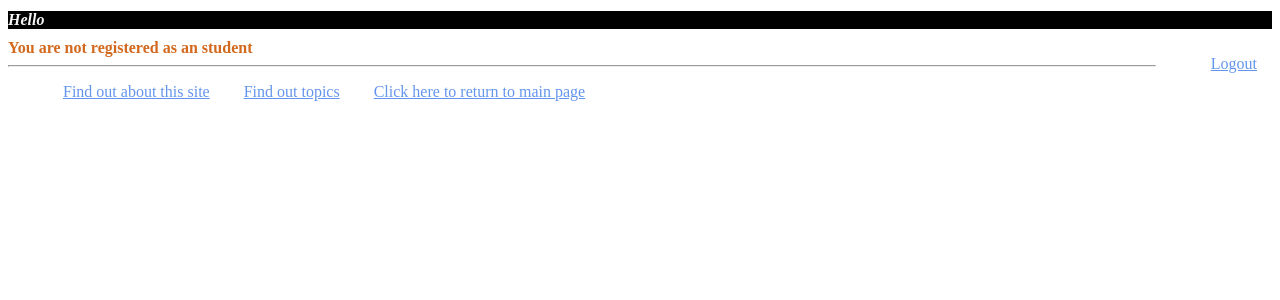
After one commit to yasinghcse/Django-python-project, a Django app: page /myapp/mycourses/ in a window 1280 px wide. The commit adds this page. Shown: the top 300 px of the page. Run offline with Django 3.2, Linux system fonts and the light colour scheme; a user stored in the database is signed in; data comes from the database, SQL or seed files in the repository; both versions use the stored data as it was after the commit; parts of the project's set-up code (start-up, migrations or seed data) failed here and were passed over.

Commit message:
final proj changes

```diff
--- a/myapp/templates/myapp/base.html
+++ b/myapp/templates/myapp/base.html
@@ -9,7 +9,18 @@
 
     <body>
         <div>
-            <h1>{% block myhdg %}Hello Team 1 {% endblock %}</h1>
+            {% if request.user.is_authenticated %}
+                <h1>{% block myhdg %}Hello {{ user.first_name }} {% endblock %}</h1>
+                <ul style="float: right">
+                    <li class="hbar1"><a href="/myapp/logout/">Logout</a></li>
+                </ul>
+             {% else %}
+                <ul style="float: right">
+                    <li class="hbar1"><a href="/myapp/login/">Login</a></li>
+                    <li class="hbar1"><a href="/myapp/register/">Register</a></li>
+                </ul>
+            {% endif %}
+
             {% block body_block %}*** {% endblock %}
         </div>
         <hr />
--- /dev/null
+++ b/myapp/templates/myapp/mycourses.html
@@ -0,0 +1,18 @@
+{% extends 'myapp/base.html' %}
+{% block body_block %}
+      <div class="myClass">
+     {% if courselist %}
+        <h2>List of Courses you are registered in</h2>
+
+        <ol>
+            {% for course  in courselist %}
+                <!--<li> {{ course.title}} </li>-->
+                <li><a href="{% url 'myapp:detail' course.course_no %}">{{course.title }}</a>
+</li>
+            {% endfor %}
+        </ol>
+    {% else %}
+        <strong>You are not registered as an student</strong>
+    {% endif %}
+       </div>
+{% endblock %}
--- a/myapp/urls.py
+++ b/myapp/urls.py
@@ -9,4 +9,8 @@ urlpatterns = [
         url(r'topics/$', views.topics, name='topics'),
         url(r'addtopic/$', views.addtopic, name='addtopic'),
         url(r'topics/(?P<topic_id>\d+)$', views.topicdetail, name='topicdetail'),
+        url(r'register/$', views.register, name='register'),
+        url(r'login/$', views.user_login, name='user_login'),
+        url(r'logout/$', views.user_logout, name='user_logout'),
+        url(r'mycourses/$', views.mycourses, name='mycourses'),
 ]
--- a/myapp/views.py
+++ b/myapp/views.py
@@ -1,12 +1,14 @@
 # Import necessary classes
 from django.db.models.functions.base import Coalesce
 from django.http import HttpResponse, response
-from myapp.models import Author, Book, Course, Topic
-from myapp.forms import TopicForm, InterestForm
+from myapp.models import Author, Book, Course, Topic, Student
+from myapp.forms import TopicForm, InterestForm, StudentForm
 from django.shortcuts import get_object_or_404
 from django.shortcuts import render
 from django.http import HttpResponseRedirect
 from django.core.urlresolvers import reverse
+from django.contrib.auth import authenticate, login, logout
+from django.contrib.auth.decorators import login_required
 
 
 
@@ -31,7 +33,7 @@ from django.core.urlresolvers import reverse
 # new index function using templates
 def index(request):
     courselist = Course.objects.all().order_by('title')[:10]
-    return render(request, 'myapp/index.html', {'courselist': courselist})
+    return render(request, 'myapp/index.html', {'courselist': courselist,'request.user':request.user })
 
 
 #create view for about page
@@ -43,7 +45,7 @@ def index(request):
 
 # new about page using url namespacing
 def about(request):
-    return render(request, 'myapp/about.html', {})
+    return render(request, 'myapp/about.html', {'request.user':request.user})
 
 #create view for detail page
 #def detail(request,course_no):
@@ -57,13 +59,13 @@ def about(request):
 #new detail page
 def detail(request,course_no):
     course = get_object_or_404(Course, course_no=course_no)
-    return render(request, 'myapp/detail.html', {'course':course})
+    return render(request, 'myapp/detail.html', {'course':course,'request.user':request.user})
 
 
 #topic page
 def topics(request):
     topiclist = Topic.objects.all()[:10]
-    return render(request, 'myapp/topic.html',{'topiclist':   topiclist})
+    return render(request, 'myapp/topic.html',{'topiclist':   topiclist,'request.user':request.user})
 
 #add topic
 def addtopic(request):
@@ -74,10 +76,10 @@ def addtopic(request):
             topic = form.save(commit=False)
             topic.num_responses = 1
             topic.save()
-            return HttpResponseRedirect(reverse('myapp:topics'))
+        return HttpResponseRedirect(reverse('myapp:topics'))
     else:
         form = TopicForm()
-        return render(request, 'myapp/addtopic.html', {'form': form,'topiclist': topiclist})
+        return render(request, 'myapp/addtopic.html', {'form': form,'topiclist': topiclist,'request.user':request.user})
 
 #topic details
 def topicdetail(request, topic_id):
@@ -92,4 +94,53 @@ def topicdetail(request, topic_id):
         return HttpResponseRedirect(reverse('myapp:topics'))
     else:
         form = InterestForm()
-        return render(request, 'myapp/topicdetail.html', {'form': form,'topic': topic})
+        return render(request, 'myapp/topicdetail.html', {'form': form,'topic': topic,'request.user':request.user})
+
+#add student
+def register(request):
+    if request.method == 'POST':
+        form = StudentForm(request.POST)
+        if form.is_valid():
+            user = form.save(commit=False)
+            user.set_password(form.cleaned_data['password'])
+            user.save()
+        return HttpResponseRedirect(reverse('myapp:topics'))
+    else:
+        form = StudentForm()
+        return render(request, 'myapp/register.html', {'form': form,'request.user':request.user})
+
+#authenticate user
+def user_login(request):
+    if request.method == 'POST':
+        username = request.POST['username']
+        password = request.POST['password']
+        user = authenticate(username=username, password=password)
+        if user:
+            if user.is_active:
+                login(request, user)
+                return HttpResponseRedirect(reverse('myapp:index')) #
+            else:
+                return HttpResponse('Your account is disabled.')
+        else:
+            return HttpResponse('Invalid login details.')
+    else:
+        return render(request, 'myapp/login.html',{'request.user':request.user})
+
+#logout func
+@login_required
+def user_logout(request):
+    logout(request)
+    return HttpResponseRedirect(reverse(('myapp:index')))
+
+#MyCourses
+#@login_required
+def mycourses(request):
+    if request.user.is_authenticated():
+        student= Student.objects.filter(username=request.user)
+        if student:
+            courselist=Course.objects.filter(students=student)
+            return render(request, 'myapp/mycourses.html', {'courselist':courselist,'request.user': request.user})
+        else:
+            return render(request, 'myapp/mycourses.html', {'request.user': request.user})
+    else:
+        return render(request, 'myapp/login.html', {'request.user': request.user})
```
Also changed, not shown: myapp/admin.py (+6 -1 lines), myapp/forms.py (+7 -1 lines), myapp/templates/myapp/login.html (added, +12 -0 lines), myapp/templates/myapp/register.html (added, +11 -0 lines), db.sqlite3.
